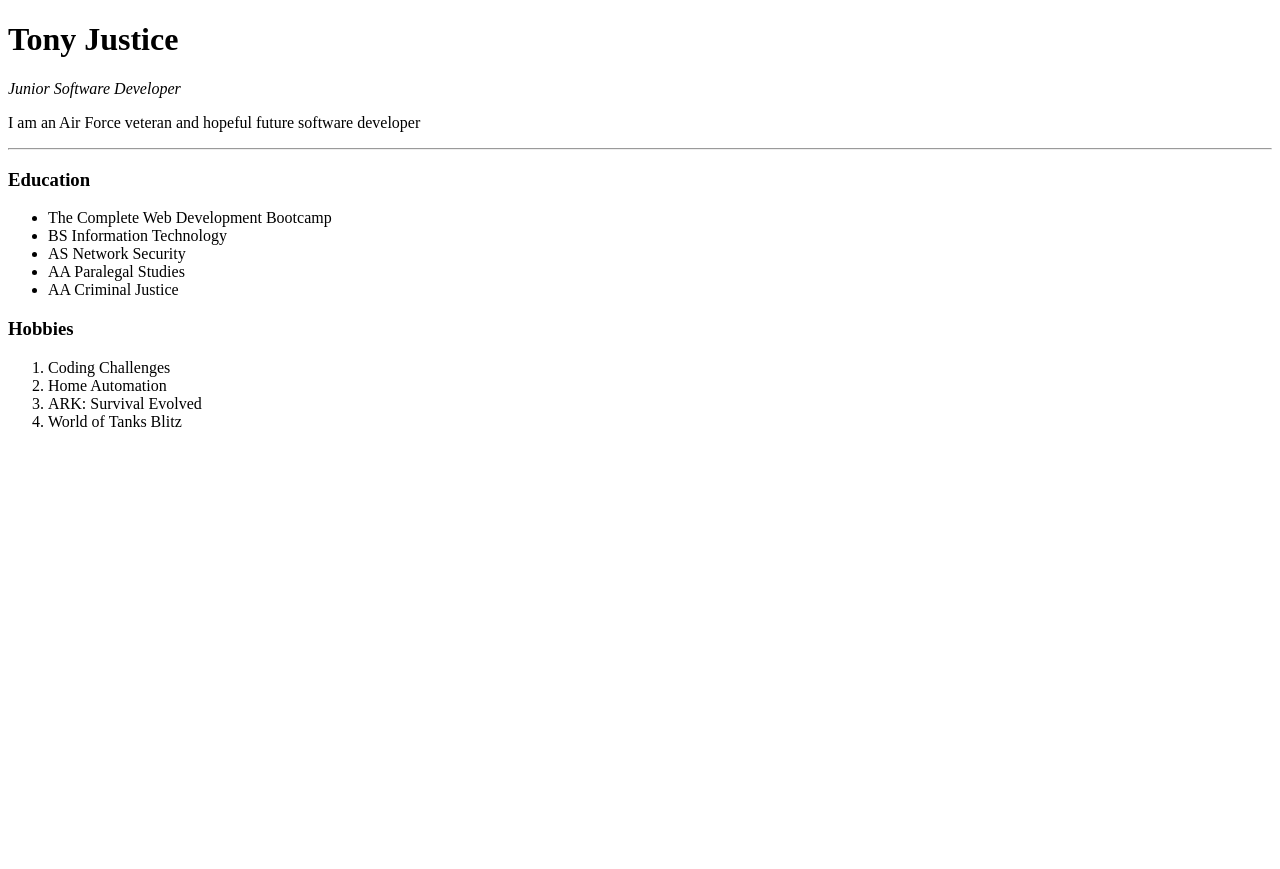
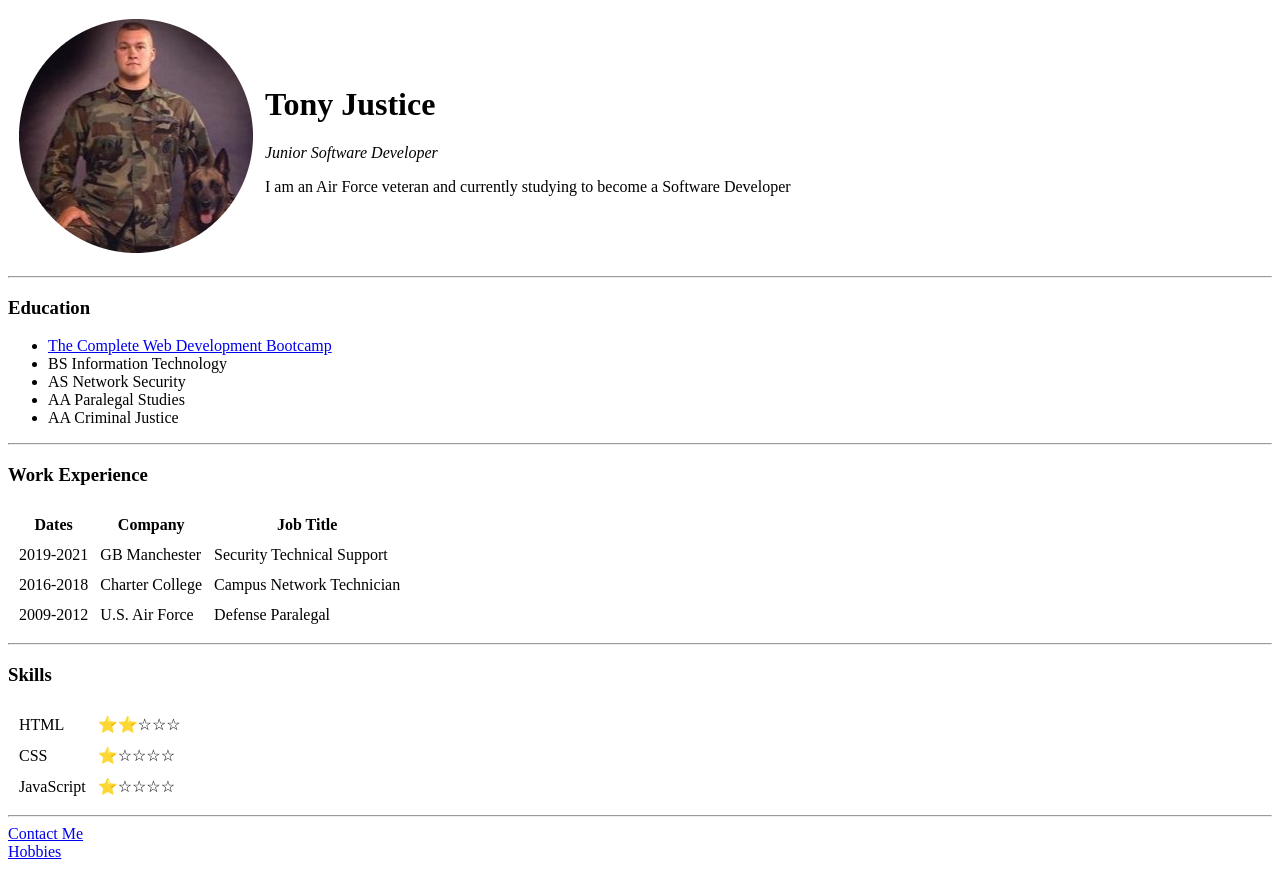
Before and after one commit to justicek9/Web-Development-Course, a plain HTML site: page Section 2 Intro to HTML/personalwebsite.html in a window 1280 px wide. Before the commit the page ends 800 px from the top, so only its background shows below. Drawn offline with Linux system fonts and the light colour scheme.

Commit message:
13 May 2022-Made it to Section 3 of the course

```diff
--- a/Section 2 Intro to HTML/personalwebsite.html
+++ b/Section 2 Intro to HTML/personalwebsite.html
@@ -7,25 +7,86 @@
         <title>🚓 Tony's Personal Site 🚓</title>
     </head>
     <body>
-        <h1>Tony Justice</h1>
-        <p><em>Junior Software Developer</em></p>
-        <p>I am an Air Force veteran and hopeful future software developer</p>
+        <table cellspacing="10">
+            <tr>
+                <td>
+                    <img src="images/k9-modified.jpg" alt="my profile photo">
+                </td>
+                <td>
+                    <h1>Tony Justice</h1>
+                    <p><em>Junior Software Developer</em></p>
+                    <p>I am an Air Force veteran and currently studying to become a Software Developer</p>
+                </td>
+            </tr>
+        </table>
+
         <hr>
         <h3>Education</h3>
         <ul>
-            <li>The Complete Web Development Bootcamp</li>
+            <li><a href="udemy.com">The Complete Web Development Bootcamp</a></li>
             <li>BS Information Technology</li>
             <li>AS Network Security</li>
             <li>AA Paralegal Studies</li>
             <li>AA Criminal Justice</li>
         </ul>
-        <h3>Hobbies</h3>
-        <ol>
-            <li>Coding Challenges</li>
-            <li>Home Automation</li>
-            <li>ARK: Survival Evolved</li>
-            <li>World of Tanks Blitz</li>
-        </ol>
+        <hr>
+        <h3>Work Experience</h3>
+        <table cellspacing="10">
+            <thead>
+                <tr>
+                    <th>Dates</th>
+                    <th>Company</th>
+                    <th>Job Title</th>
+                </tr>
+            </thead>
+            <tbody>
+                <tr>
+                    <td>2019-2021</td>
+                    <td>GB Manchester</td>
+                    <td>Security Technical Support</td>
+                </tr>
+                <tr>
+                    <td>2016-2018</td>
+                    <td>Charter College</td>
+                    <td>Campus Network Technician</td>
+                </tr>
+                <tr>
+                    <td>2009-2012</td>
+                    <td>U.S. Air Force</td>
+                    <td>Defense Paralegal</td>
+                </tr>
+            </tbody>
+            <tfoot>
+            </tfoot>
+        </table>
+        <hr>
+        <h3>Skills</h3>
+        <table cellspacing="10">
+            <tr>
+                <td>HTML</td>
+                <td>⭐⭐☆☆☆</td>
+            </tr>
+            <tr>
+                <td>CSS</td>
+                <td>⭐☆☆☆☆</td>
+            </tr>
+            <tr>
+                <td>JavaScript</td>
+                <td>⭐☆☆☆☆</td>
+            </tr>
+        </table>
+
+
+
+
+
+        <hr>
+        <a href="contact.html">Contact Me</a>
+        <br>
+        <a href="hobbies.html">Hobbies</a>
+
+
+
 
 
 
@@ -42,6 +103,10 @@
 
     devdocs.io
 
+    crop-circle.imageonline.co
+
+
+
 
 
 -->
```
Also changed, not shown: Section 2 Intro to HTML/contact.html (added, +34 -0 lines), Section 2 Intro to HTML/hobbies.html (added, +18 -0 lines), Section 2 Intro to HTML/images/k9-modified.jpg (added).
